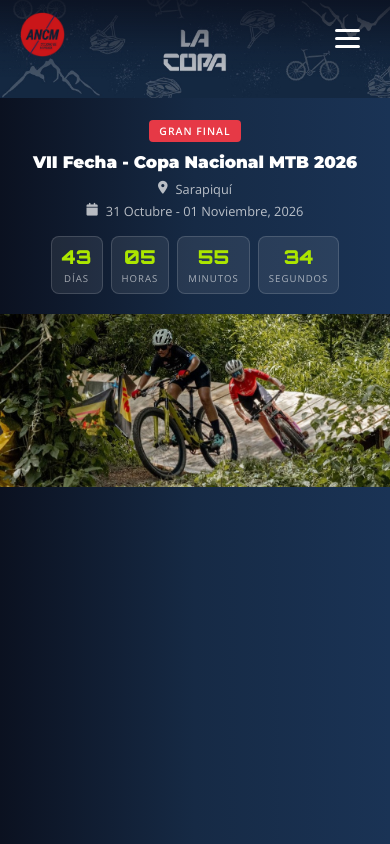
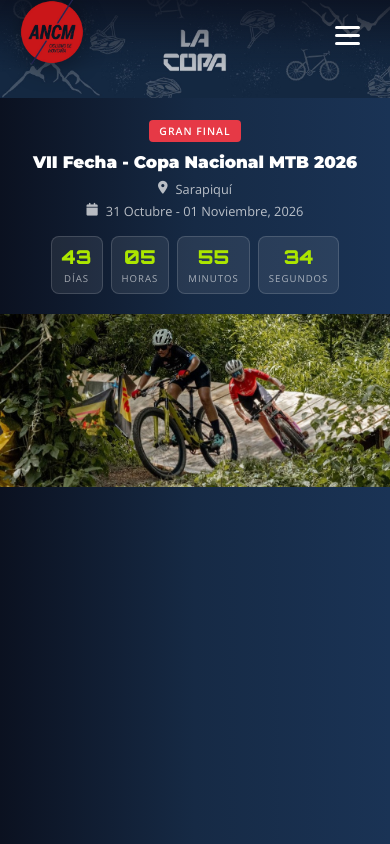
Before and after one commit to Nancyms1012/MTB-Costa_Rica, a plain HTML site: page index.html in a window 390 px wide. Drawn offline with nearby package versions, Linux system fonts and the light colour scheme.

Commit message:
Inicio: logo ANCM mucho mas grande en la esquina izquierda (110px desktop / 64px movil)
- Logo con margin negativo para sobresalir sin agrandar la barra del menu
- Bump cache a v=52

```diff
--- a/css/styles.css
+++ b/css/styles.css
@@ -208,7 +208,12 @@
     align-items: center;
     justify-content: space-between;
 }
-.nav-logo .logo-img { height: 45px; width: auto; }
+.nav-logo { position: relative; z-index: 1001; }
+.nav-logo .logo-img {
+    height: 110px; width: auto;
+    margin: -34px 0;          /* sobresale sin agrandar la barra del menú */
+    filter: drop-shadow(0 4px 12px rgba(0,0,0,0.45));
+}
 .nav-menu { display: flex; list-style: none; gap: 5px; }
 .nav-link {
     color: var(--white);
@@ -1610,6 +1615,7 @@
 
 /* Banner de inicio en móvil: overlay más compacto */
 @media (max-width: 768px) {
+    .nav-logo .logo-img { height: 64px; margin: -12px 0; }
     /* En celular el overlay NO va sobre la imagen: se apila DEBAJO */
     .next-event-overlay {
         position: static;
--- a/index.html
+++ b/index.html
@@ -7,7 +7,7 @@
     <meta http-equiv="Pragma" content="no-cache">
     <meta http-equiv="Expires" content="0">
     <title>Asociación de Ciclismo de Montaña CRC</title>
-    <link rel="stylesheet" href="css/styles.css?v=51">
+    <link rel="stylesheet" href="css/styles.css?v=52">
     <link rel="stylesheet" href="https://cdnjs.cloudflare.com/ajax/libs/font-awesome/6.5.0/css/all.min.css">
     <link rel="preconnect" href="https://fonts.googleapis.com">
     <link rel="preconnect" href="https://fonts.gstatic.com" crossorigin>
@@ -854,6 +854,6 @@
 
 </div><!-- /sitio-principal -->
 
-<script src="js/main.js?v=51"></script>
+<script src="js/main.js?v=52"></script>
 </body>
 </html>
```
